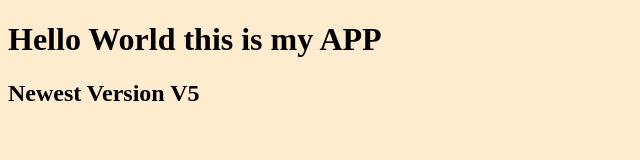
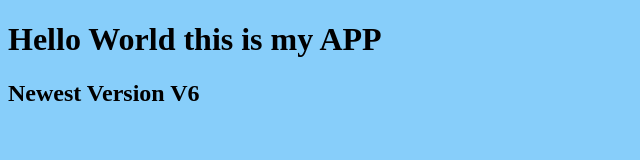
Before and after one commit to drajver5siti/fluxcd-app, a plain HTML site: page src/index.html in a window 1280 px wide. Shown: the whole page, without its empty margins (0-640 px from the left). Drawn offline with Linux system fonts and the light colour scheme.

Commit message:
Upgrade to V6

```diff
--- a/src/index.html
+++ b/src/index.html
@@ -5,8 +5,8 @@
     <meta name="viewport" content="width=device-width, initial-scale=1.0">
     <title>Document</title>
 </head>
-<body style="background-color: blanchedalmond;">
+<body style="background-color: lightskyblue;">
     <h1>Hello World this is my APP</h1>
-    <h2>Newest Version V5</h2>
+    <h2>Newest Version V6</h2>
 </body>
 </html>
```
